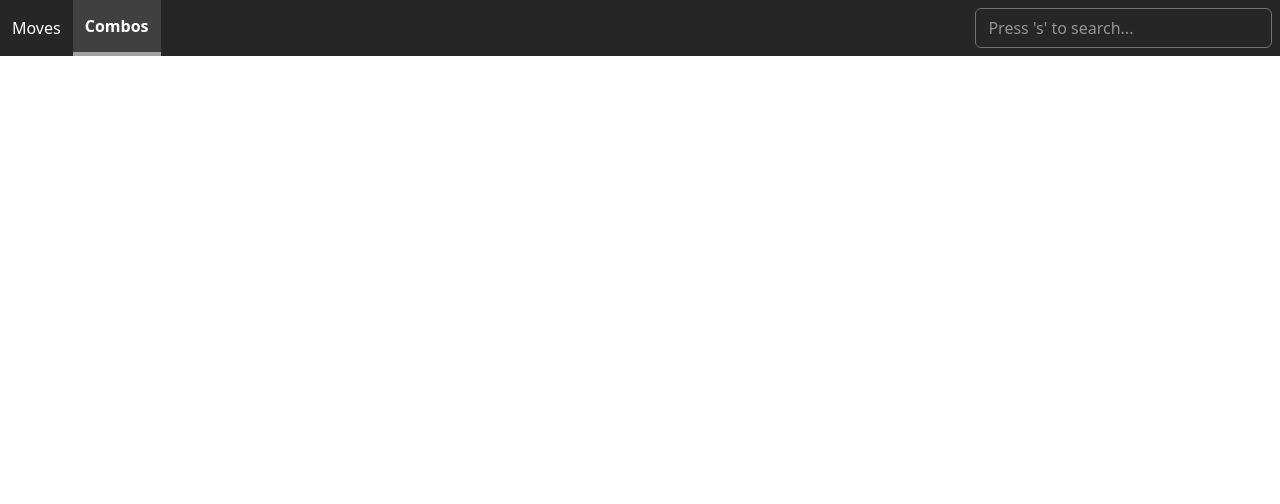
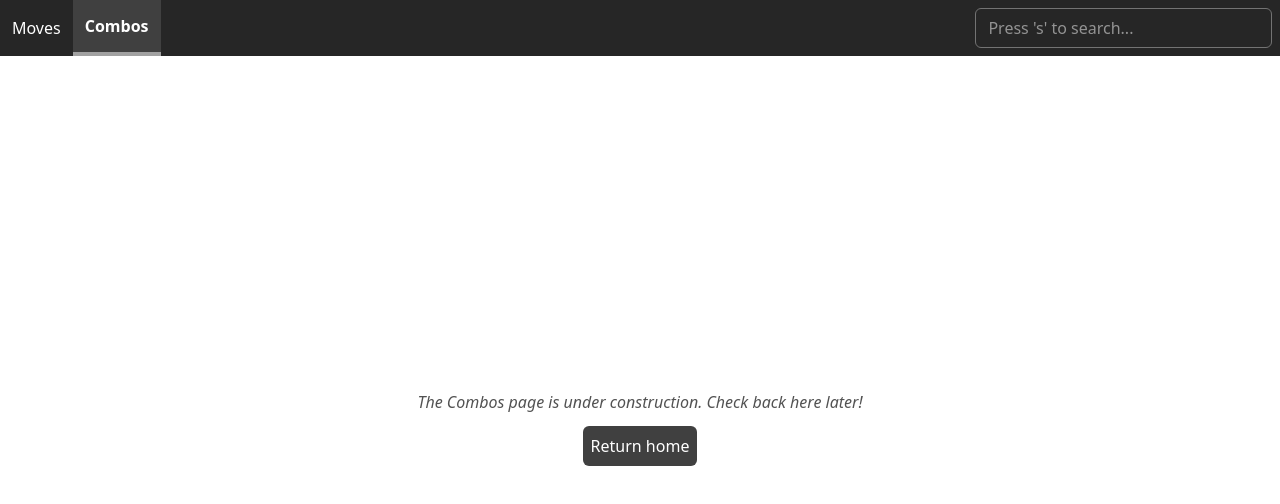
Before and after one commit to callum-jones19/open_pole_moves, a React (Vite) app: page /combos in a window 1280 px wide. Shown: the top 504 px of the page. Built offline with nearby package versions, Linux system fonts and the light colour scheme.

Commit message:
Add contruction page for Combos page

```diff
--- a/src/App.tsx
+++ b/src/App.tsx
@@ -4,6 +4,7 @@ import { createBrowserRouter, RouterProvider } from "react-router";
 import MovePage from "./pages/MovePage";
 import RootPage from "./pages/RootPage";
 import MovesPage from "./pages/MovesPage";
+import CombosPage from "./pages/CombosPage";
 
 function App() {
   const moveData = useMemo(() => {
@@ -26,7 +27,7 @@ function App() {
       }} />,
       children: [
         { index: true, element: <MovesPage moveData={filteredMoves ? filteredMoves : moveData} /> },
-        { path: '/combos', element: <></> },
+        { path: '/combos', element: <CombosPage /> },
         {
           path: '/move/:moveId',
           loader: async (params): Promise<PoleMove> => {
--- /dev/null
+++ b/src/pages/CombosPage.tsx
@@ -0,0 +1,20 @@
+import { NavLink } from "react-router";
+
+const CombosPage = () => {
+  return (
+    <>
+      <div className="h-full w-full flex items-center justify-center flex-col gap-3">
+        <p className="text-neutral-600 italic">The Combos page is under construction. Check back here later!</p>
+        <NavLink
+          to="/"
+          type="button"
+          className="hover:cursor-auto rounded-md bg-neutral-700 hover:bg-neutral-500 text-white p-2"
+        >
+          <p>Return home</p>
+        </NavLink>
+      </div>
+    </>
+  );
+}
+
+export default CombosPage;
--- a/src/pages/MovePage.tsx
+++ b/src/pages/MovePage.tsx
@@ -15,9 +15,12 @@ const MovePage = () => {
 
   return (
     <>
+      <div className="h-full w-full flex flex-col">
+        <div>
+        </div>
         <div className="w-full h-full flex flex-col lg:flex-row">
           {!pagePoleMove.basicImage &&
-          <div className="bg-neutral-200 h-1/2 lg:h-full lg:w-1/2 relative flex flex-col justify-center items-center text-neutral-600">
+            <div className="bg-neutral-200 h-1/2 lg:h-full lg:py-4 lg:self-center lg:w-1/2 relative flex flex-col justify-center items-center text-neutral-600">
               <p className="italic">No image found</p>
               <div className="absolute bottom-2 w-full h-10 flex flex-row justify-center text-black">
                 <button type="button" className="bg-neutral-800 text-white hover:bg-neutral-600 hover:text-white h-full p-1 px-3 rounded-l-md shadow-md">Image</button>
@@ -33,6 +36,7 @@ const MovePage = () => {
             <p><b>Engaged body parts</b>: {engagedBodyParts}</p>
           </div>
         </div>
+      </div>
     </>
   );
 }
```
Lines whose indentation alone changed are shown as unchanged.
